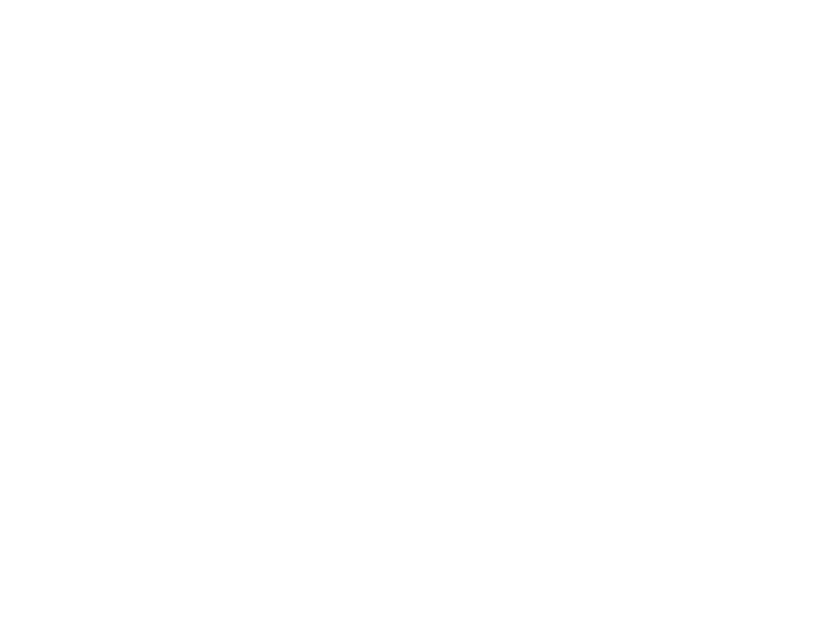
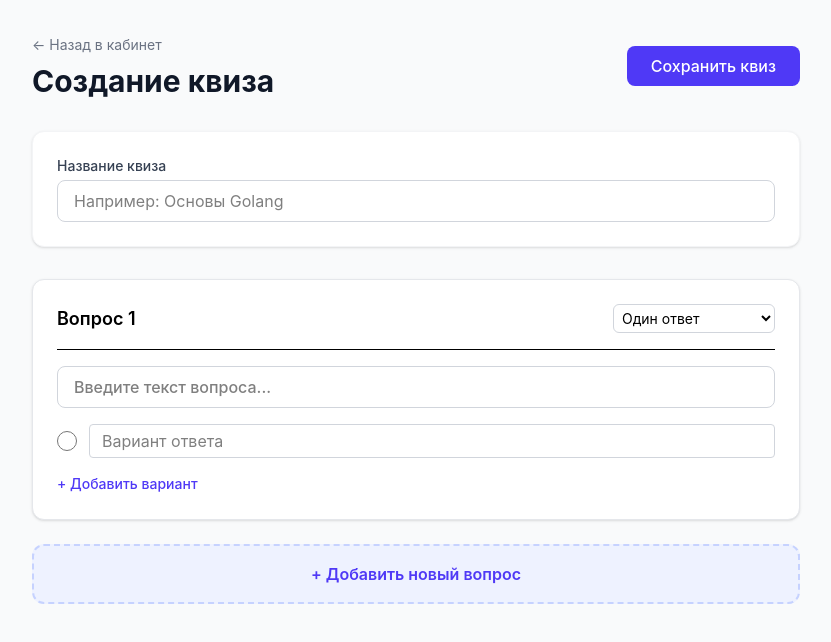
Before and after one commit to h4rdstr1ke/GoQuiz, a React (Vite) app in the folder frontend/: page /create-quiz in a window 1280 px wide. Before the commit this address had no page. Shown: the top 642 px of the page, without its empty margins (224-1055 px from the left). Built offline with nearby package versions, Linux system fonts and the light colour scheme.

Commit message:
feat: add CreateQuiz page

```diff
--- a/frontend/src/App.tsx
+++ b/frontend/src/App.tsx
@@ -3,6 +3,7 @@ import { Login } from './pages/Login';
 import { Dashboard } from './pages/Dashboard';
 import { Lobby } from './pages/Lobby';
 import { Quiz } from './pages/Quiz';
+import { CreateQuiz } from './pages/CreateQuiz';
 
 function App() {
   return (
@@ -10,7 +11,7 @@ function App() {
       <Routes>
         {/* По умолчанию перенаправляем на авторизацию */}
         <Route path="/" element={<Navigate to="/login" replace />} />
-
+        <Route path="/create-quiz" element={<CreateQuiz />} />
         <Route path="/login" element={<Login />} />
         <Route path="/dashboard" element={<Dashboard />} />
         <Route path="/lobby/:roomCode" element={<Lobby />} />
--- /dev/null
+++ b/frontend/src/pages/CreateQuiz.tsx
@@ -0,0 +1,200 @@
+import { useState } from 'react';
+import { useNavigate } from 'react-router-dom';
+
+type QuestionType = 'single_choice' | 'multiple_choice' | 'text';
+
+interface Option {
+    id: string;
+    text: string;
+    isCorrect: boolean;
+}
+
+interface Question {
+    id: string;
+    text: string;
+    type: QuestionType;
+    timeLimit: number;
+    options: Option[];
+}
+
+export const CreateQuiz = () => {
+    const navigate = useNavigate();
+    const [title, setTitle] = useState('');
+    const [questions, setQuestions] = useState<Question[]>([
+        {
+            id: '1',
+            text: '',
+            type: 'single_choice',
+            timeLimit: 30,
+            options: [{ id: '1-1', text: '', isCorrect: false }]
+        }
+    ]);
+
+    // --- Обработчики добавления ---
+
+    const handleAddQuestion = () => {
+        const newId = Date.now().toString();
+        setQuestions([
+            ...questions,
+            {
+                id: newId,
+                text: '',
+                type: 'single_choice',
+                timeLimit: 30,
+                options: [{ id: `${newId}-1`, text: '', isCorrect: false }]
+            }
+        ]);
+    };
+
+    const handleAddOption = (questionId: string) => {
+        setQuestions(questions.map(q => {
+            if (q.id === questionId) {
+                return {
+                    ...q,
+                    options: [...q.options, { id: Date.now().toString(), text: '', isCorrect: false }]
+                };
+            }
+            return q;
+        }));
+    };
+
+    // --- Обработчики изменения данных ---
+
+    const handleQuestionChange = (questionId: string, field: keyof Question, value: any) => {
+        setQuestions(questions.map(q => q.id === questionId ? { ...q, [field]: value } : q));
+    };
+
+    const handleOptionTextChange = (questionId: string, optionId: string, text: string) => {
+        setQuestions(questions.map(q => {
+            if (q.id === questionId) {
+                return {
+                    ...q,
+                    options: q.options.map(o => o.id === optionId ? { ...o, text } : o)
+                };
+            }
+            return q;
+        }));
+    };
+
+    const handleOptionCorrectToggle = (questionId: string, optionId: string, isChecked: boolean) => {
+        setQuestions(questions.map(q => {
+            if (q.id === questionId) {
+                return {
+                    ...q,
+                    options: q.options.map(o => {
+                        if (o.id === optionId) return { ...o, isCorrect: isChecked };
+                        // Если тип "один выбор", сбрасываем галочки у остальных вариантов
+                        if (q.type === 'single_choice') return { ...o, isCorrect: false };
+                        return o;
+                    })
+                };
+            }
+            return q;
+        }));
+    };
+
+    const handleSave = () => {
+        console.log('Отправка на бэкенд:', { title, questions });
+        alert('Квиз сохранен!');
+        navigate('/dashboard');
+    };
+
+    return (
+        <div className="min-h-screen bg-gray-50 p-8 pb-24">
+            <div className="mx-auto max-w-3xl">
+
+                <header className="mb-8 flex items-center justify-between">
+                    <div>
+                        <button onClick={() => navigate('/dashboard')} className="mb-2 text-sm text-gray-500 hover:text-gray-800">
+                            ← Назад в кабинет
+                        </button>
+                        <h1 className="text-3xl font-bold text-gray-900">Создание квиза</h1>
+                    </div>
+                    <button
+                        onClick={handleSave}
+                        className="rounded-lg bg-indigo-600 px-6 py-2 text-white font-medium hover:bg-indigo-700 transition-colors"
+                    >
+                        Сохранить квиз
+                    </button>
+                </header>
+
+                <section className="mb-8 rounded-xl bg-white p-6 shadow-sm border border-gray-100">
+                    <label className="mb-1 block text-sm font-medium text-gray-700">Название квиза</label>
+                    <input
+                        type="text"
+                        value={title}
+                        onChange={(e) => setTitle(e.target.value)}
+                        placeholder="Например: Основы Golang"
+                        className="w-full rounded-lg border border-gray-300 px-4 py-2 focus:border-indigo-500 focus:outline-none focus:ring-2 focus:ring-indigo-200"
+                    />
+                </section>
+
+                <div className="space-y-6">
+                    {questions.map((q, index) => (
+                        <div key={q.id} className="rounded-xl bg-white p-6 shadow-sm border border-gray-200">
+
+                            <div className="mb-4 flex items-center justify-between border-b pb-4">
+                                <h3 className="text-lg font-semibold">Вопрос {index + 1}</h3>
+                                <select
+                                    value={q.type}
+                                    onChange={(e) => handleQuestionChange(q.id, 'type', e.target.value)}
+                                    className="rounded-md border border-gray-300 p-1 text-sm focus:border-indigo-500 focus:outline-none"
+                                >
+                                    <option value="single_choice">Один ответ</option>
+                                    <option value="multiple_choice">Несколько ответов</option>
+                                    <option value="text">Текстовый ввод</option>
+                                </select>
+                            </div>
+
+                            <input
+                                type="text"
+                                value={q.text}
+                                onChange={(e) => handleQuestionChange(q.id, 'text', e.target.value)}
+                                placeholder="Введите текст вопроса..."
+                                className="mb-4 w-full rounded-lg border border-gray-300 px-4 py-2 font-medium focus:border-indigo-500 focus:outline-none"
+                            />
+
+                            {(q.type === 'single_choice' || q.type === 'multiple_choice') && (
+                                <div className="space-y-2">
+                                    {q.options.map((opt) => (
+                                        <div key={opt.id} className="flex items-center gap-3">
+                                            <input
+                                                type={q.type === 'single_choice' ? 'radio' : 'checkbox'}
+                                                name={`correct-${q.id}`}
+                                                checked={opt.isCorrect}
+                                                onChange={(e) => handleOptionCorrectToggle(q.id, opt.id, e.target.checked)}
+                                                className="h-5 w-5 text-indigo-600 cursor-pointer"
+                                            />
+                                            <input
+                                                type="text"
+                                                value={opt.text}
+                                                onChange={(e) => handleOptionTextChange(q.id, opt.id, e.target.value)}
+                                                placeholder="Вариант ответа"
+                                                className="flex-1 rounded border border-gray-300 px-3 py-1 focus:border-indigo-500 focus:outline-none"
+                                            />
+                                        </div>
+                                    ))}
+                                    <button
+                                        onClick={() => handleAddOption(q.id)}
+                                        className="mt-2 text-sm font-medium text-indigo-600 hover:text-indigo-800"
+                                    >
+                                        + Добавить вариант
+                                    </button>
+                                </div>
+                            )}
+
+                        </div>
+                    ))}
+                </div>
+
+                <button
+                    onClick={handleAddQuestion}
+                    className="mt-6 w-full rounded-xl border-2 border-dashed border-indigo-200 bg-indigo-50 py-4 text-indigo-600 font-semibold hover:bg-indigo-100 hover:border-indigo-300 transition-colors"
+                >
+                    + Добавить новый вопрос
+                </button>
+
+            </div>
+        </div>
+    );
+};
--- a/frontend/src/pages/Dashboard.tsx
+++ b/frontend/src/pages/Dashboard.tsx
@@ -17,7 +17,7 @@ export const Dashboard = () => {
     };
 
     const handleCreateQuiz = () => {
-        alert('Тут откроется конструктор квизов');
+        navigate('/create-quiz');
     };
 
     return (
```
